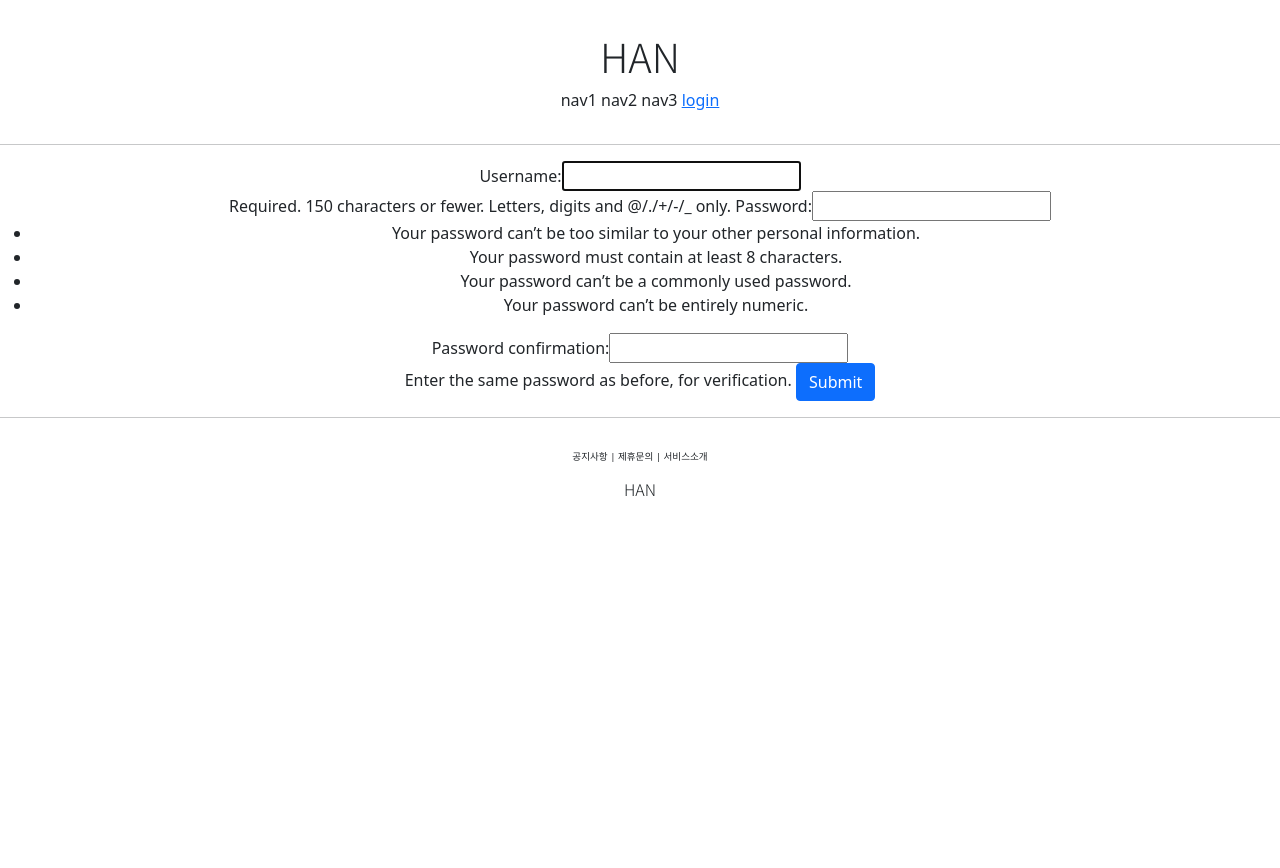
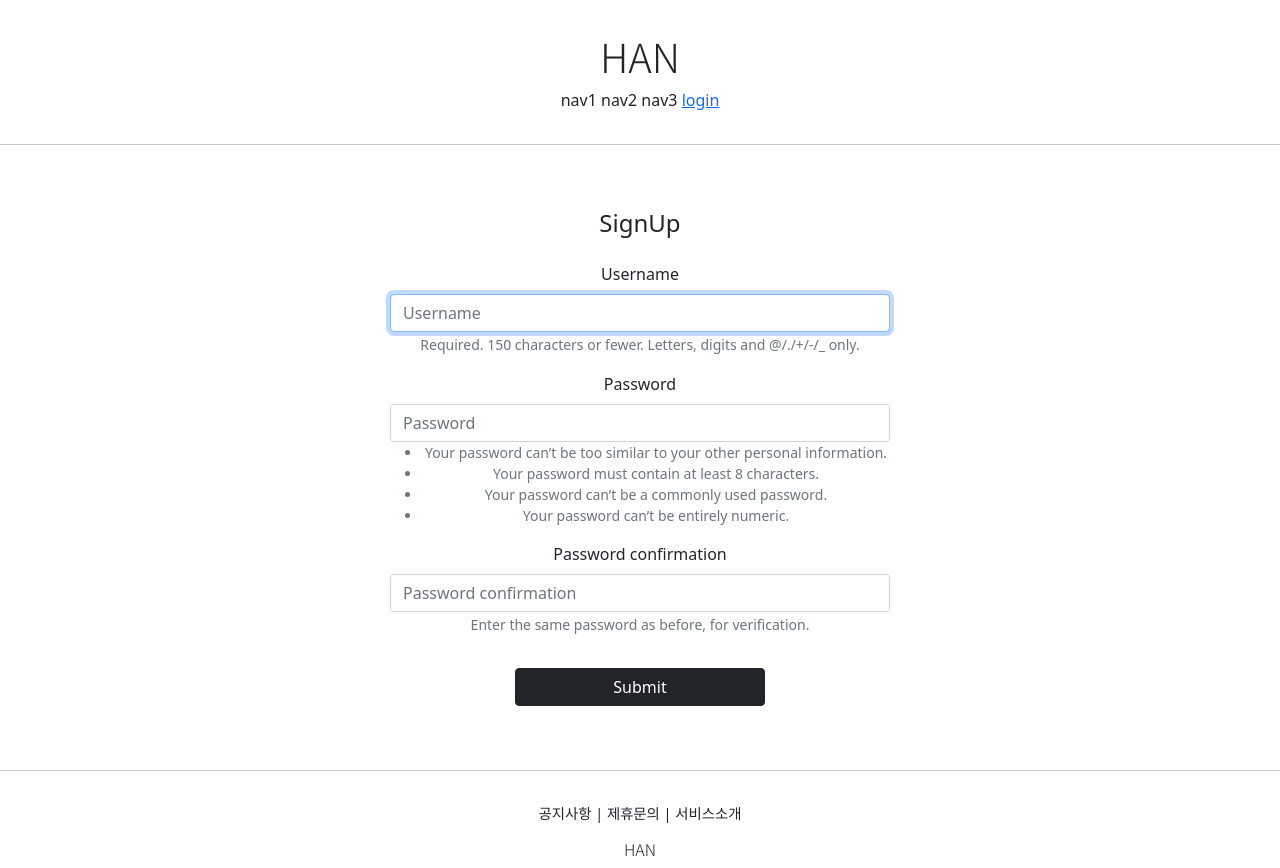
Before and after one commit to hanlee0519-ko/han, a Django app: page /account/create/ in a window 1280 px wide. Before the commit the page ends 496 px from the top, so only its background shows below. Run offline with Django 3.2, Linux system fonts and the light colour scheme; some libraries are stand-ins or nearby versions.

Commit message:
django 23 commit

```diff
--- a/accountapp/templates/accountapp/create.html
+++ b/accountapp/templates/accountapp/create.html
@@ -1,12 +1,18 @@
 {% extends 'base.html' %}
+{% load bootstrap4 %}
+
 
 {% block content %}
 
-    <div style="text-align: center;">
+    <div style="text-align: center; max-width: 500px; margin: 4rem auto">
+        <div class="mb-4">
+            <h4>SignUp</h4>
+        </div>
+
         <form action="{% url 'accountapp:create' %}" method="post">
             {% csrf_token %}
-            {{ form }}
-            <input type="submit" class="btn btn-primary">
+            {% bootstrap_form form %}
+            <input type="submit" class="btn btn-dark col-6 mt-3">
         </form>
     </div>
 
--- a/han/settings.py
+++ b/han/settings.py
@@ -50,6 +50,7 @@ INSTALLED_APPS = [
     'django.contrib.sessions',
     'django.contrib.messages',
     'django.contrib.staticfiles',
+    'bootstrap4',
     'accountapp',
 ]
 
--- a/static/base.css
+++ b/static/base.css
@@ -6,7 +6,7 @@
 
 .han_footer_button {
 
-    font-size: .6rem;
+    font-size: .9rem;
 
 }
 
```
Also changed, not shown: accountapp/templates/accountapp/login.html (+4 -5 lines).
